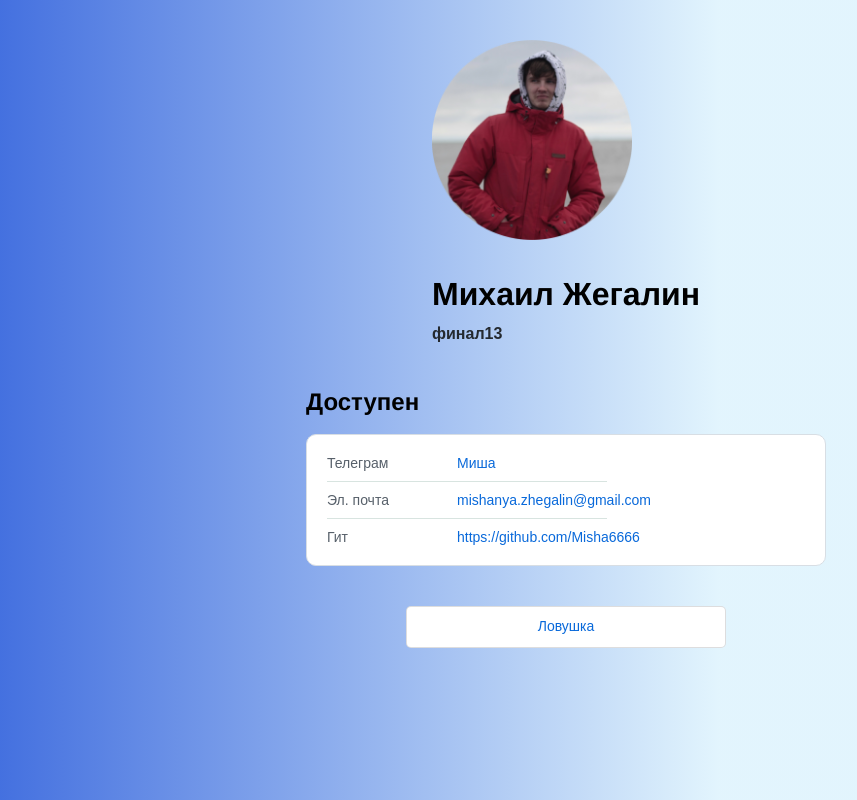
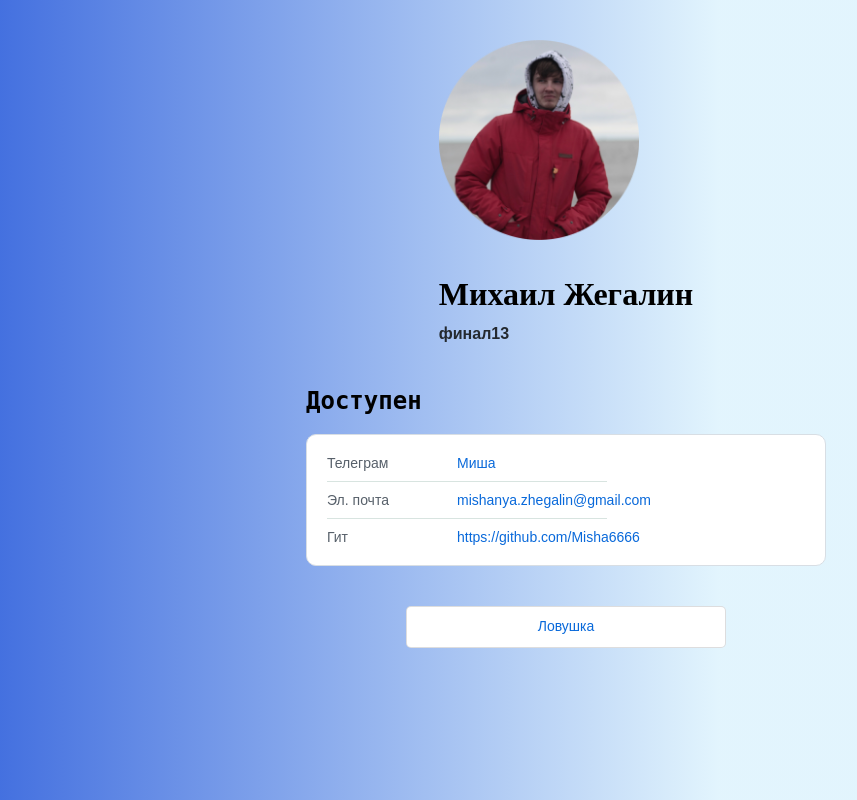
Before and after one commit to Misha6666/Misha6666.github.io, a plain HTML site: page index.html in a window 1280 px wide. Shown: the whole page, without its empty margins (74-931 px from the left). Drawn offline with Linux system fonts and the light colour scheme.

Commit message:
Update style.css

```diff
--- a/style.css
+++ b/style.css
@@ -25,7 +25,7 @@ filter: progid: DXImageTransform.Microsoft.gradient( startColorstr="#416DDF", en
   margin: 30px 0 10px 0;
   font-size: 32px;
   line-height: 1.2;
-  font-family: "Helvetica Neue";
+  font-family: "Fantasy";
 }
 
 .header__subtitle {
@@ -41,7 +41,7 @@ filter: progid: DXImageTransform.Microsoft.gradient( startColorstr="#416DDF", en
 }
 
 .links__header {
-  font-family: "Helvetica Neue";
+  font-family: "Monospace";
   font-size: 24px;
   line-height: 1.4;
   margin: 0 0 15px 0;
```
